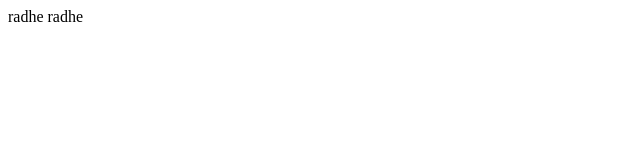
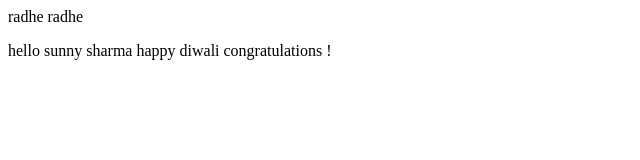
Before and after one commit to sunnysharma172/fist-repo, a plain HTML site: page index.html in a window 1280 px wide. Shown: the whole page, without its empty margins (0-640 px from the left). Drawn offline with Linux system fonts and the light colour scheme.

Commit message:
add new paragraph

```diff
--- a/index.html
+++ b/index.html
@@ -1 +1,2 @@
 <p> radhe radhe</p>
+<p> hello sunny sharma happy diwali  congratulations !</p>
```
